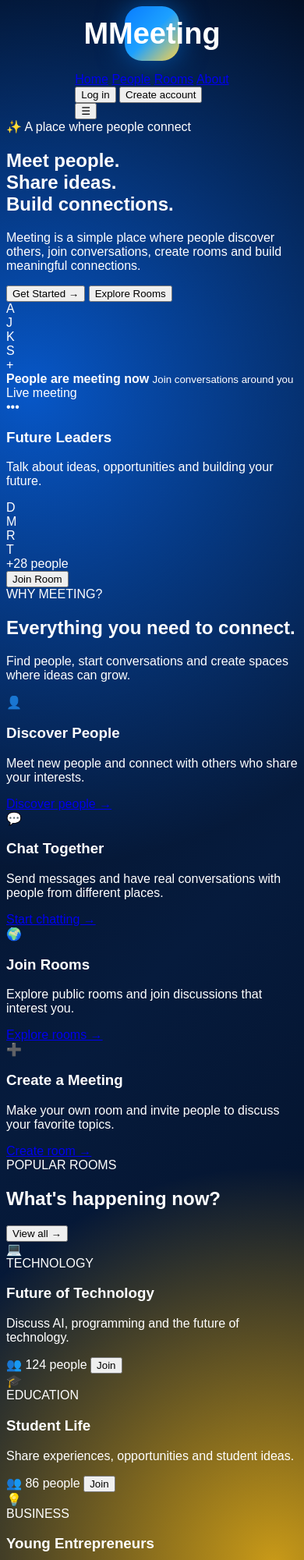
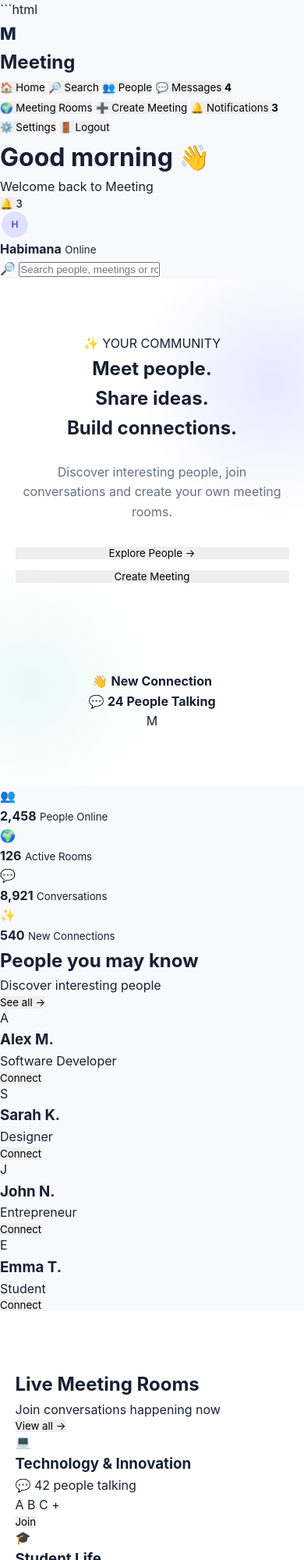
Before and after one commit to mamba-ui/Meeting, a plain HTML site: page home.html in a window 390 px wide. Shown: the top 2000 px of the page at 78% size. Drawn offline with Linux system fonts and the light colour scheme.

Commit message:
Refactor home.html for improved layout and styling
Updated the home page structure and styles, including a new sidebar and main content layout.

````diff
--- a/home.html
+++ b/home.html
@@ -1,289 +1,212 @@
+```html
 <!DOCTYPE html>
 <html lang="en">
+
 <head>
+
     <meta charset="UTF-8">
-    <meta name="viewport" content="width=device-width, initial-scale=1.0">
 
-    <title>Meeting — Connect. Talk. Belong.</title>
+    <meta name="viewport"
+          content="width=device-width, initial-scale=1.0">
 
-    <!-- Google Font -->
-    <link rel="preconnect" href="https://fonts.googleapis.com">
-    <link rel="preconnect" href="https://fonts.gstatic.com" crossorigin>
-    <link href="https://fonts.googleapis.com/css2?family=Inter:wght@400;500;600;700;800&display=swap" rel="stylesheet">
+    <title>Meeting | Home</title>
 
-    <!-- CSS -->
-    <link rel="stylesheet" href="style.css">
+    <link rel="stylesheet" href="home.css">
+
 </head>
+
 
 <body>
 
-    <!-- NAVBAR -->
-    <header class="navbar">
-        <div class="logo">
-            <span class="logo-icon">M</span>
-            <span>Meeting</span>
+
+<!-- ================= SIDEBAR ================= -->
+
+<aside class="sidebar">
+
+    <div class="logo">
+        M
+    </div>
+
+    <h2>Meeting</h2>
+
+
+    <nav>
+
+        <button class="nav-item active">
+            <span>🏠</span>
+            Home
+        </button>
+
+        <button class="nav-item">
+            <span>🔎</span>
+            Search
+        </button>
+
+        <button class="nav-item">
+            <span>👥</span>
+            People
+        </button>
+
+        <button class="nav-item">
+            <span>💬</span>
+            Messages
+            <b>4</b>
+        </button>
+
+        <button class="nav-item">
+            <span>🌍</span>
+            Meeting Rooms
+        </button>
+
+        <button class="nav-item">
+            <span>➕</span>
+            Create Meeting
+        </button>
+
+        <button class="nav-item">
+            <span>🔔</span>
+            Notifications
+            <b>3</b>
+        </button>
+
+    </nav>
+
+
+    <div class="sidebar-bottom">
+
+        <button class="nav-item">
+            <span>⚙️</span>
+            Settings
+        </button>
+
+        <button class="nav-item">
+            <span>🚪</span>
+            Logout
+        </button>
+
+    </div>
+
+</aside>
+
+
+
+<!-- ================= MAIN ================= -->
+
+<main class="main">
+
+
+    <!-- TOP BAR -->
+
+    <header class="topbar">
+
+        <div>
+
+            <h1>
+                Good morning 👋
+            </h1>
+
+            <p>
+                Welcome back to Meeting
+            </p>
+
         </div>
 
-        <nav id="navMenu">
-            <a href="#home">Home</a>
-            <a href="#people">People</a>
-            <a href="#rooms">Rooms</a>
-            <a href="#about">About</a>
-        </nav>
 
-        <div class="nav-buttons">
-            <button class="login-btn" onclick="showMessage('Login page coming soon!')">
-                Log in
+        <div class="top-actions">
+
+            <button class="icon-button">
+                🔔
+                <span>3</span>
             </button>
 
-            <button class="signup-btn" onclick="showMessage('Create account page coming soon!')">
-                Create account
-            </button>
+            <div class="profile-mini">
+
+                <div class="avatar">
+                    H
+                </div>
+
+                <div>
+                    <strong>Habimana</strong>
+                    <small>Online</small>
+                </div>
+
+            </div>
+
         </div>
 
-        <button class="menu-btn" onclick="toggleMenu()">☰</button>
     </header>
 
 
-    <!-- HERO -->
-    <section class="hero" id="home">
+
+    <!-- ================= SEARCH ================= -->
+
+    <div class="search">
+
+        <span>🔎</span>
+
+        <input
+            type="text"
+            id="searchInput"
+            placeholder="Search people, meetings or rooms..."
+        >
+
+    </div>
+
+
+
+    <!-- ================= HERO ================= -->
+
+    <section class="hero">
 
         <div class="hero-content">
 
-            <div class="hero-badge">
-                ✨ A place where people connect
-            </div>
+            <span class="hero-label">
+                ✨ YOUR COMMUNITY
+            </span>
 
-            <h1>
+            <h2>
                 Meet people.<br>
-                <span>Share ideas.</span><br>
-                Build connections.
-            </h1>
+                Share ideas.<br>
+                <strong>Build connections.</strong>
+            </h2>
 
             <p>
-                Meeting is a simple place where people discover others,
-                join conversations, create rooms and build meaningful
-                connections.
+                Discover interesting people, join conversations
+                and create your own meeting rooms.
             </p>
 
             <div class="hero-buttons">
-                <button class="primary-btn" onclick="startMeeting()">
-                    Get Started →
+
+                <button class="primary">
+                    Explore People →
                 </button>
 
-                <button class="secondary-btn" onclick="scrollToRooms()">
-                    Explore Rooms
+                <button class="secondary">
+                    Create Meeting
                 </button>
-            </div>
 
-            <div class="online-info">
-                <div class="avatars">
-                    <div class="avatar">A</div>
-                    <div class="avatar">J</div>
-                    <div class="avatar">K</div>
-                    <div class="avatar">S</div>
-                    <div class="avatar">+</div>
-                </div>
-
-                <div>
-                    <strong>People are meeting now</strong>
-                    <small>Join conversations around you</small>
-                </div>
             </div>
 
         </div>
 
 
-        <!-- HERO CARD -->
-        <div class="hero-card">
+        <div class="hero-art">
 
-            <div class="card-top">
-                <div>
-                    <span class="status-dot"></span>
-                    Live meeting
-                </div>
-
-                <span class="three-dots">•••</span>
+            <div class="floating-card card-one">
+                👋
+                <strong>New Connection</strong>
             </div>
 
-            <h3>Future Leaders</h3>
-
-            <p class="card-description">
-                Talk about ideas, opportunities and building your future.
-            </p>
-
-            <div class="participants">
-                <div class="participant">D</div>
-                <div class="participant">M</div>
-                <div class="participant">R</div>
-                <div class="participant">T</div>
-
-                <span>+28 people</span>
+            <div class="floating-card card-two">
+                💬
+                <strong>24 People Talking</strong>
             </div>
 
-            <button class="join-btn" onclick="joinRoom('Future Leaders')">
-                Join Room
-            </button>
+            <div class="big-m">
 
-        </div>
+                M
 
-    </section>
-
-
-    <!-- FEATURES -->
-    <section class="features-section" id="people">
-
-        <div class="section-heading">
-            <span class="small-title">WHY MEETING?</span>
-            <h2>Everything you need to connect.</h2>
-            <p>
-                Find people, start conversations and create spaces where
-                ideas can grow.
-            </p>
-        </div>
-
-        <div class="features-grid">
-
-            <div class="feature-card">
-                <div class="feature-icon people-icon">👤</div>
-                <h3>Discover People</h3>
-                <p>
-                    Meet new people and connect with others who share
-                    your interests.
-                </p>
-                <a href="#">Discover people →</a>
-            </div>
-
-            <div class="feature-card">
-                <div class="feature-icon chat-icon">💬</div>
-                <h3>Chat Together</h3>
-                <p>
-                    Send messages and have real conversations with
-                    people from different places.
-                </p>
-                <a href="#">Start chatting →</a>
-            </div>
-
-            <div class="feature-card">
-                <div class="feature-icon room-icon">🌍</div>
-                <h3>Join Rooms</h3>
-                <p>
-                    Explore public rooms and join discussions that
-                    interest you.
-                </p>
-                <a href="#rooms">Explore rooms →</a>
-            </div>
-
-            <div class="feature-card">
-                <div class="feature-icon create-icon">➕</div>
-                <h3>Create a Meeting</h3>
-                <p>
-                    Make your own room and invite people to discuss
-                    your favorite topics.
-                </p>
-                <a href="#">Create room →</a>
-            </div>
-
-        </div>
-
-    </section>
-
-
-    <!-- ROOMS -->
-    <section class="rooms-section" id="rooms">
-
-        <div class="rooms-heading">
-            <div>
-                <span class="small-title">POPULAR ROOMS</span>
-                <h2>What's happening now?</h2>
-            </div>
-
-            <button class="view-all-btn" onclick="showMessage('All rooms page coming soon!')">
-                View all →
-            </button>
-        </div>
-
-
-        <div class="rooms-grid">
-
-            <div class="room-card">
-
-                <div class="room-image technology">
-                    💻
-                </div>
-
-                <div class="room-content">
-                    <span class="room-category">TECHNOLOGY</span>
-
-                    <h3>Future of Technology</h3>
-
-                    <p>
-                        Discuss AI, programming and the future of technology.
-                    </p>
-
-                    <div class="room-bottom">
-                        <span>👥 124 people</span>
-
-                        <button onclick="joinRoom('Future of Technology')">
-                            Join
-                        </button>
-                    </div>
-                </div>
-
-            </div>
-
-
-            <div class="room-card">
-
-                <div class="room-image education">
-                    🎓
-                </div>
-
-                <div class="room-content">
-                    <span class="room-category">EDUCATION</span>
-
-                    <h3>Student Life</h3>
-
-                    <p>
-                        Share experiences, opportunities and student ideas.
-                    </p>
-
-                    <div class="room-bottom">
-                        <span>👥 86 people</span>
-
-                        <button onclick="joinRoom('Student Life')">
-                            Join
-                        </button>
-                    </div>
-                </div>
-
-            </div>
-
-
-            <div class="room-card">
-
-                <div class="room-image business">
-                    💡
-                </div>
-
-                <div class="room-content">
-                    <span class="room-category">BUSINESS</span>
-
-                    <h3>Young Entrepreneurs</h3>
-
-                    <p>
-                        Share business ideas and learn from other young
-                        entrepreneurs.
-                    </p>
-
-                    <div class="room-bottom">
-                        <span>👥 63 people</span>
-
-                        <button onclick="joinRoom('Young Entrepreneurs')">
-                            Join
-                        </button>
-                    </div>
-                </div>
+                <div class="orbit"></div>
 
             </div>
 
@@ -292,69 +215,332 @@
     </section>
 
 
-    <!-- ABOUT / CTA -->
-    <section class="cta-section" id="about">
 
-        <div class="cta-content">
+    <!-- ================= STATS ================= -->
 
-            <span class="small-title">YOUR COMMUNITY STARTS HERE</span>
+    <section class="stats">
 
-            <h2>
-                One conversation can<br>
-                change everything.
-            </h2>
+        <div class="stat">
 
-            <p>
-                Create your account and start discovering people,
-                conversations and rooms today.
-            </p>
+            <span>👥</span>
 
-            <button class="primary-btn" onclick="startMeeting()">
-                Join Meeting →
-            </button>
+            <div>
+                <strong>2,458</strong>
+                <small>People Online</small>
+            </div>
+
+        </div>
+
+
+        <div class="stat">
+
+            <span>🌍</span>
+
+            <div>
+                <strong>126</strong>
+                <small>Active Rooms</small>
+            </div>
+
+        </div>
+
+
+        <div class="stat">
+
+            <span>💬</span>
+
+            <div>
+                <strong>8,921</strong>
+                <small>Conversations</small>
+            </div>
+
+        </div>
+
+
+        <div class="stat">
+
+            <span>✨</span>
+
+            <div>
+                <strong>540</strong>
+                <small>New Connections</small>
+            </div>
 
         </div>
 
     </section>
 
 
-    <!-- FOOTER -->
-    <footer>
 
-        <div class="footer-top">
+    <!-- ================= CONTENT GRID ================= -->
 
-            <div class="footer-brand">
-                <div class="logo">
-                    <span class="logo-icon">M</span>
-                    <span>Meeting</span>
+    <div class="content-grid">
+
+
+        <!-- DISCOVER PEOPLE -->
+
+        <section class="section">
+
+            <div class="section-title">
+
+                <div>
+                    <h2>People you may know</h2>
+                    <p>Discover interesting people</p>
                 </div>
 
-                <p>
-                    Connect. Talk. Share. Belong.
-                </p>
+                <button>
+                    See all →
+                </button>
+
             </div>
 
-            <div class="footer-links">
-                <a href="#home">Home</a>
-                <a href="#people">People</a>
-                <a href="#rooms">Rooms</a>
-                <a href="#about">About</a>
-                <a href="#">Contact</a>
+
+            <div class="people-grid">
+
+
+                <article class="person">
+
+                    <div class="person-avatar blue-avatar">
+                        A
+                        <i></i>
+                    </div>
+
+                    <h3>Alex M.</h3>
+
+                    <p>Software Developer</p>
+
+                    <button>Connect</button>
+
+                </article>
+
+
+                <article class="person">
+
+                    <div class="person-avatar gold-avatar">
+                        S
+                        <i></i>
+                    </div>
+
+                    <h3>Sarah K.</h3>
+
+                    <p>Designer</p>
+
+                    <button>Connect</button>
+
+                </article>
+
+
+                <article class="person">
+
+                    <div class="person-avatar purple-avatar">
+                        J
+                        <i></i>
+                    </div>
+
+                    <h3>John N.</h3>
+
+                    <p>Entrepreneur</p>
+
+                    <button>Connect</button>
+
+                </article>
+
+
+                <article class="person">
+
+                    <div class="person-avatar green-avatar">
+                        E
+                        <i></i>
+                    </div>
+
+                    <h3>Emma T.</h3>
+
+                    <p>Student</p>
+
+                    <button>Connect</button>
+
+                </article>
+
+            </div>
+
+        </section>
+
+
+
+        <!-- ACTIVE ROOMS -->
+
+        <section class="section rooms-section">
+
+            <div class="section-title">
+
+                <div>
+                    <h2>Live Meeting Rooms</h2>
+                    <p>Join conversations happening now</p>
+                </div>
+
+                <button>
+                    View all →
+                </button>
+
+            </div>
+
+
+            <div class="room">
+
+
+                <div class="room-icon">
+                    💻
+                </div>
+
+                <div class="room-info">
+
+                    <h3>Technology & Innovation</h3>
+
+                    <p>
+                        💬 42 people talking
+                    </p>
+
+                    <div class="members">
+
+                        <span>A</span>
+                        <span>B</span>
+                        <span>C</span>
+                        <span>+</span>
+
+                    </div>
+
+                </div>
+
+                <button class="join">
+                    Join
+                </button>
+
+            </div>
+
+
+            <div class="room">
+
+                <div class="room-icon">
+                    🎓
+                </div>
+
+                <div class="room-info">
+
+                    <h3>Student Life</h3>
+
+                    <p>
+                        💬 28 people talking
+                    </p>
+
+                    <div class="members">
+
+                        <span>D</span>
+                        <span>K</span>
+                        <span>M</span>
+                        <span>+</span>
+
+                    </div>
+
+                </div>
+
+                <button class="join">
+                    Join
+                </button>
+
+            </div>
+
+
+            <div class="room">
+
+                <div class="room-icon">
+                    🎵
+                </div>
+
+                <div class="room-info">
+
+                    <h3>Music & Entertainment</h3>
+
+                    <p>
+                        💬 19 people talking
+                    </p>
+
+                    <div class="members">
+
+                        <span>J</span>
+                        <span>S</span>
+                        <span>R</span>
+                        <span>+</span>
+
+                    </div>
+
+                </div>
+
+                <button class="join">
+                    Join
+                </button>
+
+            </div>
+
+        </section>
+
+    </div>
+
+
+
+    <!-- ================= CREATE MEETING ================= -->
+
+    <section class="create">
+
+        <div>
+
+            <span>🚀</span>
+
+            <div>
+
+                <h2>
+                    Have something to talk about?
+                </h2>
+
+                <p>
+                    Create your own meeting room and invite people.
+                </p>
+
             </div>
 
         </div>
 
-        <div class="footer-bottom">
-            <p>© 2026 Meeting. All rights reserved.</p>
+        <button>
+            + Create Meeting
+        </button>
 
-            <p>Made for people who love connecting.</p>
-        </div>
+    </section>
+
+
+
+    <!-- ================= FOOTER ================= -->
+
+    <footer>
+
+        <span>
+            © 2026 Meeting
+        </span>
+
+        <span>
+            Connect · Talk · Meet
+        </span>
+
+        <span>
+            Help · Privacy · Terms
+        </span>
 
     </footer>
 
 
-    <!-- JAVASCRIPT -->
-    <script src="script.js"></script>
+</main>
+
+
+
+<script src="home.js"></script>
 
 </body>
 </html>
+```
````
